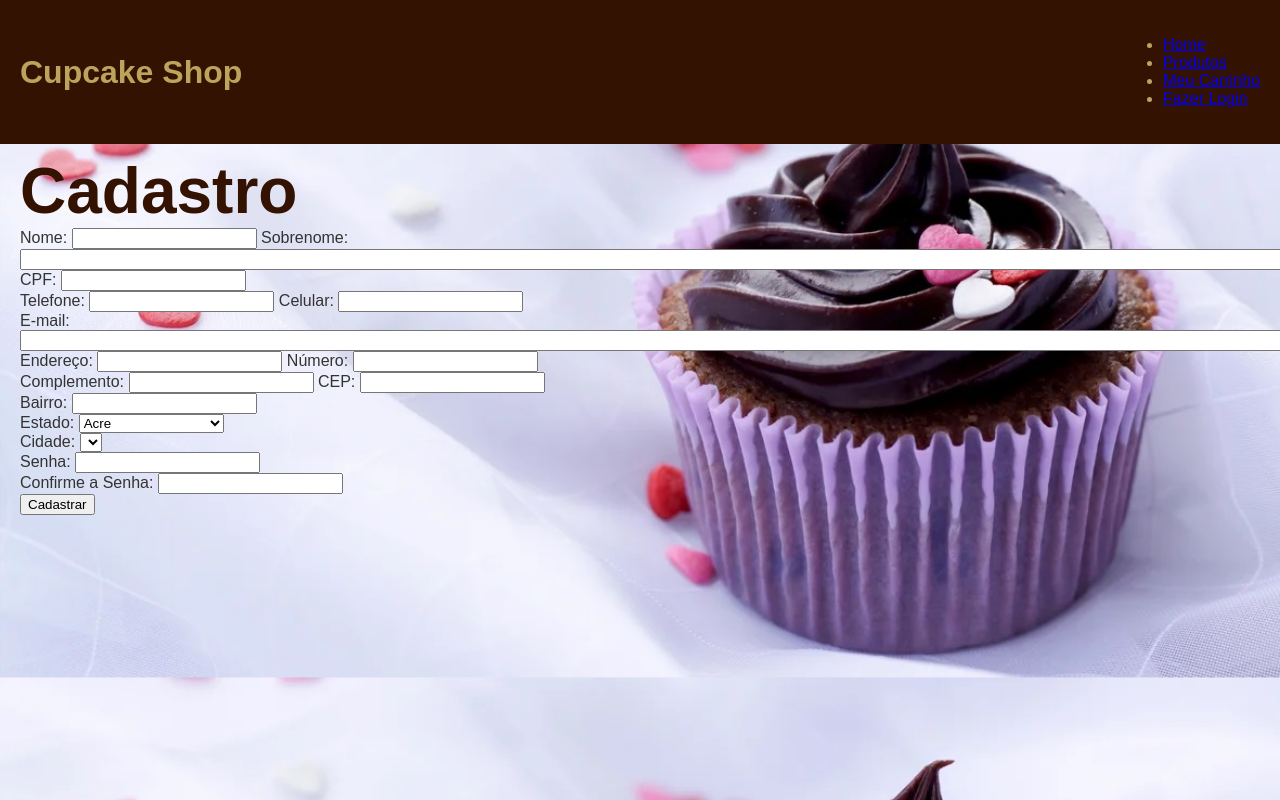
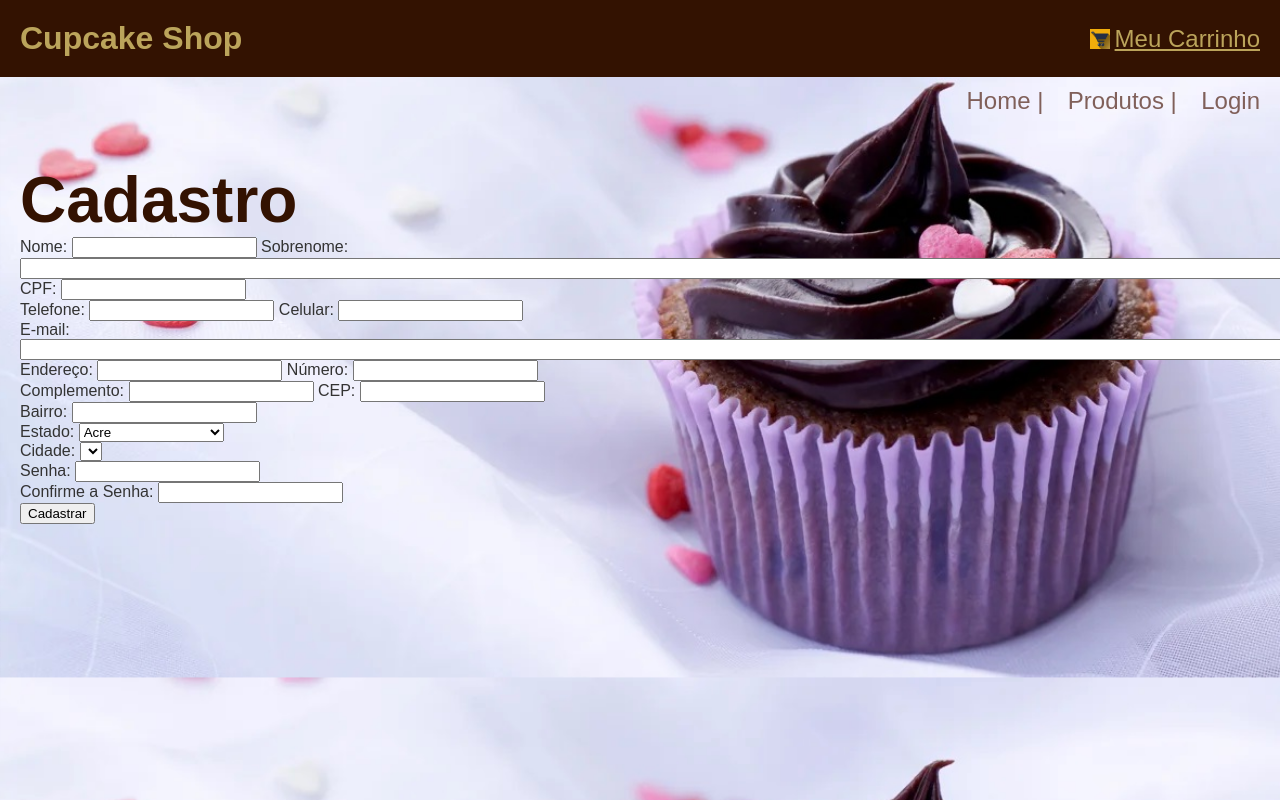
Before and after one commit to FernandoToru/Projeto-CupCake, a website: page public/register.html in a window 1280 px wide. Shown: the top 800 px of the page. Drawn offline with Linux system fonts and the light colour scheme.

Commit message:
Acertando register após rollback

```diff
--- a/public/register.html
+++ b/public/register.html
@@ -6,19 +6,24 @@
     <title>Cadastro</title>
     <link rel="stylesheet" href="styles.css">
     <script src="auth.js" defer></script>
+    <link rel="icon" href="images/icone.jpeg" type="image/jpeg">
 </head>
 <body>
     <header>
         <h1>Cupcake Shop</h1>
-        <nav>
-            <ul>
-                <li><a href="index.html">Home</a></li>
-                <li><a href="products.html">Produtos</a></li>
-                <li><a href="cart.html">Meu Carrinho</a></li>
-                <li><a href="login.html">Fazer Login</a></li>
-            </ul>
-        </nav>
+        <div class="cart">
+            <img src="images/cart.png" alt="Cesto de Compras" class="cart-icon">
+            <a href="cart.html">Meu Carrinho</a>
+        </div>
     </header>
+
+    <nav class="top-menu">
+        <ul>
+            <li><a href="index.html">Home |</a></li>
+            <li><a href="products.html">Produtos |</a></li>
+            <li><a href="#" id="login-link">Login<br></a></li>
+        </ul>
+    </nav>
 
     <main>
         <h2>Cadastro</h2>
```
Also changed, not shown: 1 other file.
